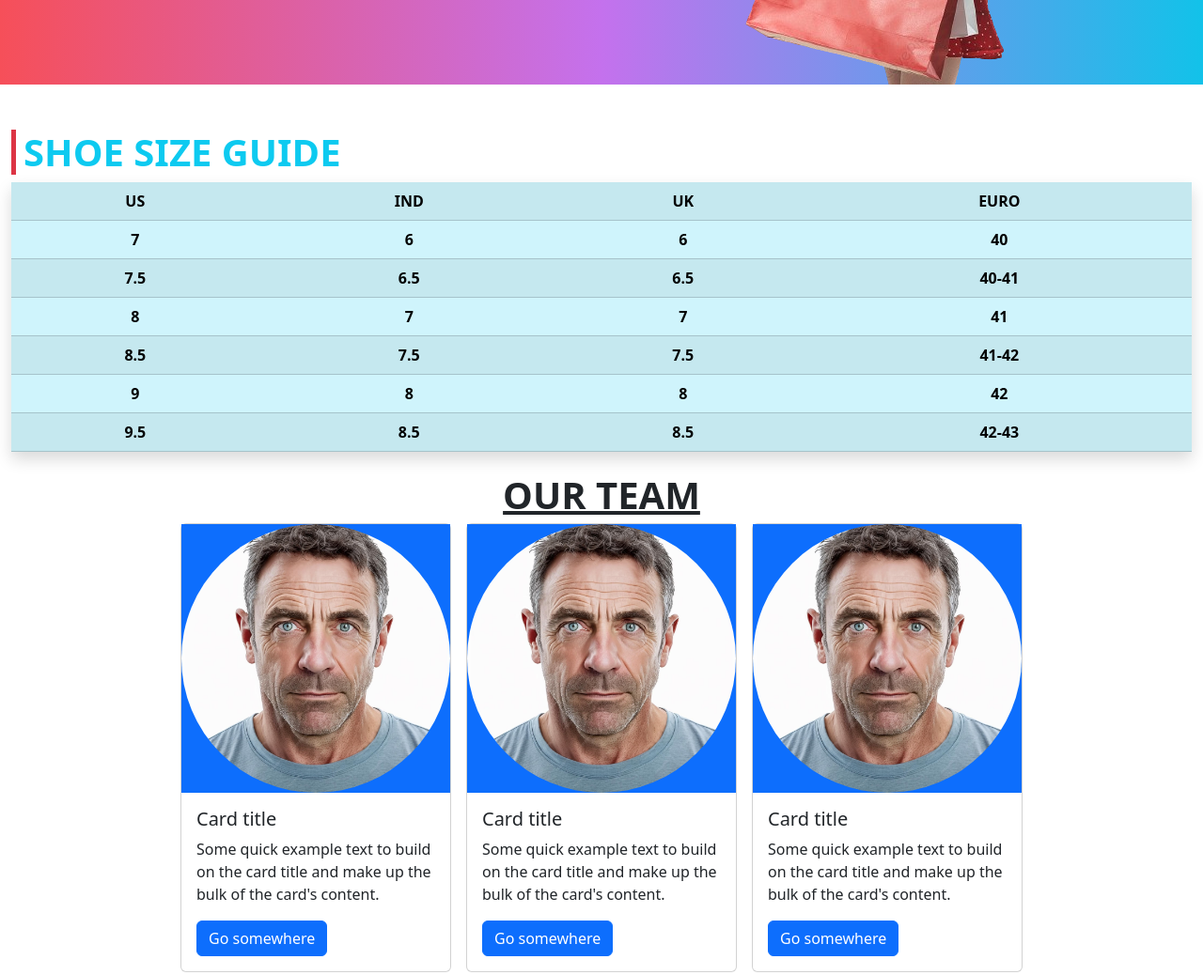
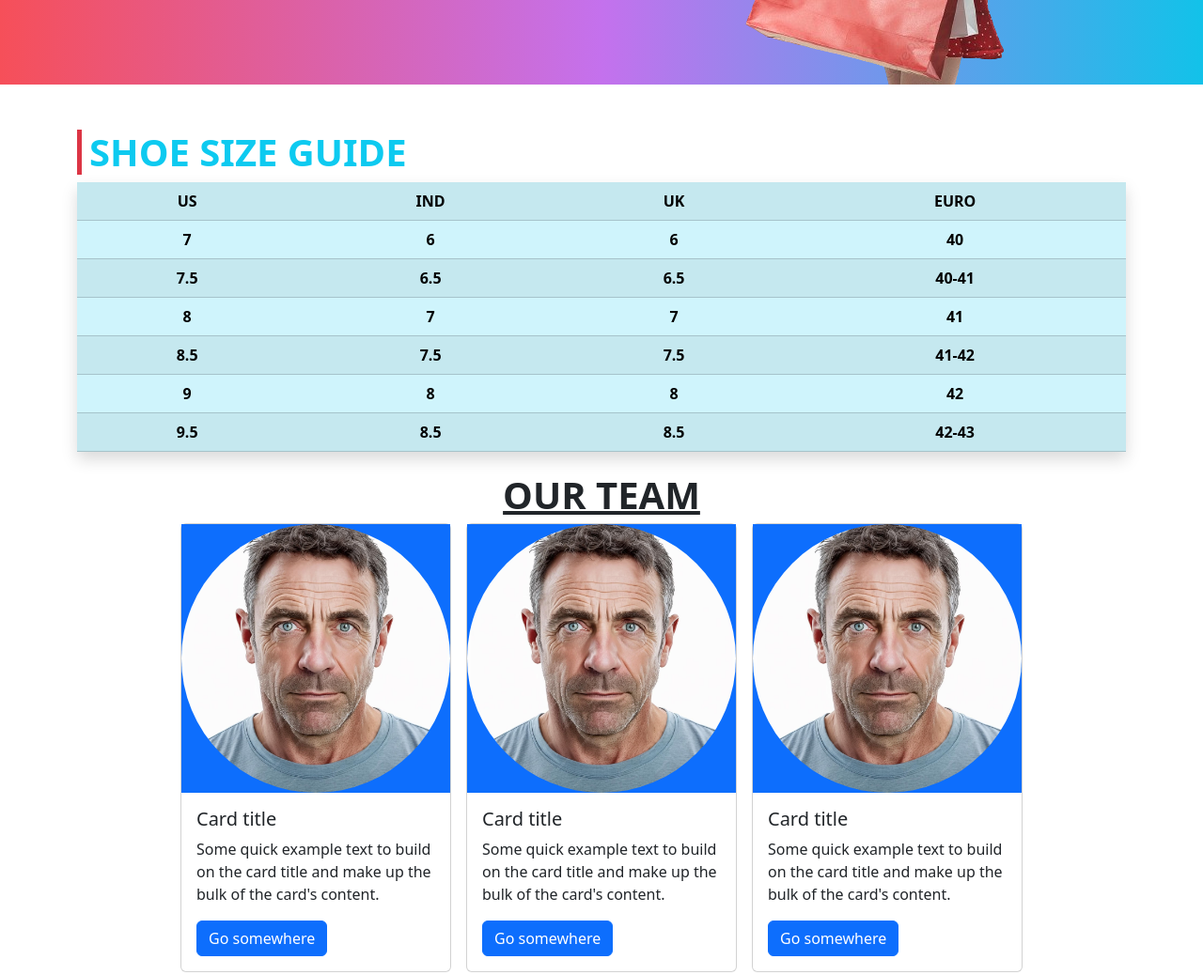
Before and after one commit to amulyareddy10/bootstrap-shoestore, a plain HTML site: page index.html in a window 1280 px wide. Shown: the part 1120-2158 px from the top of the page at 94% size. Drawn offline with nearby package versions, Linux system fonts and the light colour scheme.

Commit message:
Update index.html

```diff
--- a/index.html
+++ b/index.html
@@ -120,7 +120,7 @@ background: linear-gradient(to right, #f64f59, #c471ed, #12c2e9); /* W3C, IE 10+
 
 
          <!-- section3 -->
-          <div class="container-fluid my-5">
+          <div class="container my-5">
             <h1 class="fw-bolder text-info border-start border-5 border-danger px-2">SHOE SIZE GUIDE</h1>
 
 
```
